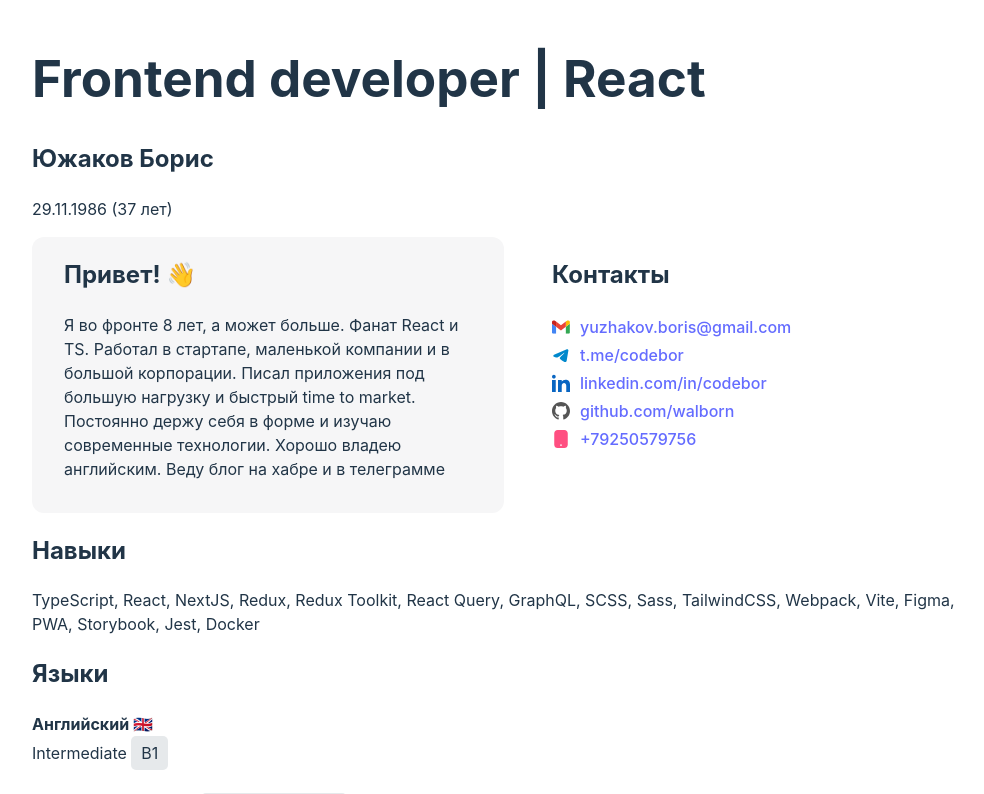
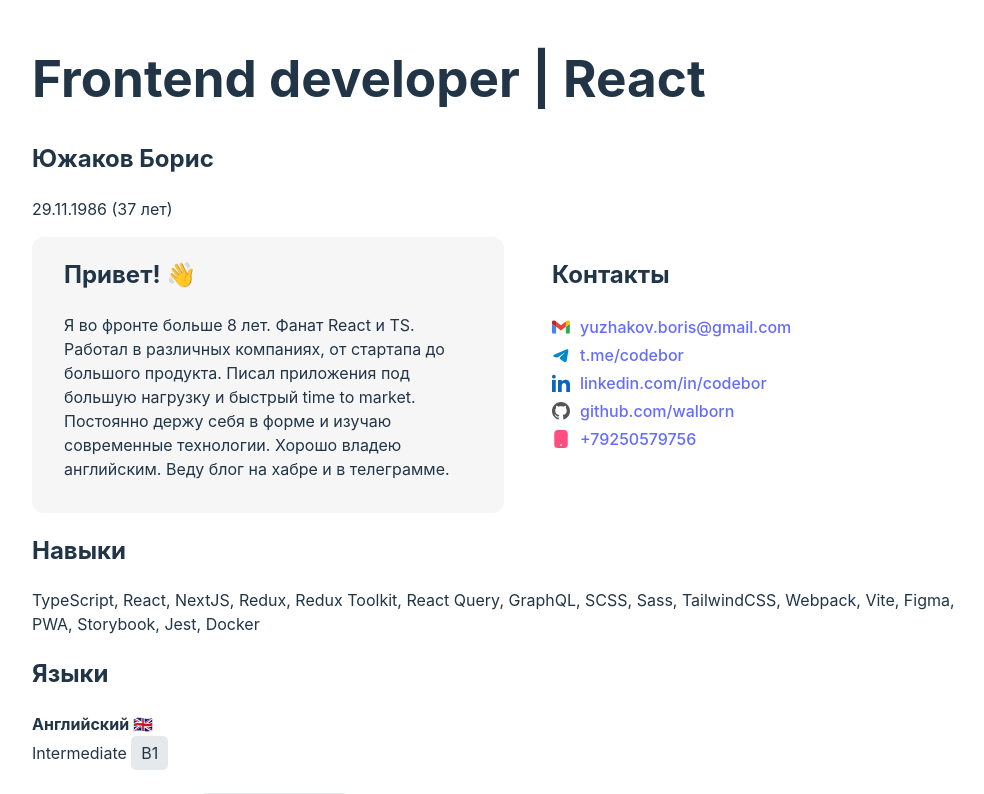
Before and after one commit to walborn/walborn.github.io, a React (Vite) app: page / in a window 1280 px wide. Shown: the top 794 px of the page, without its empty margins (128-1112 px from the left). Built offline with nearby package versions, Linux system fonts and the light colour scheme.

Commit message:
📘 changed meta description docs

```diff
--- a/index.html
+++ b/index.html
@@ -12,8 +12,9 @@
   <link rel="apple-touch-icon" href="avatar.png" />
   <link rel="mask-icon" href="favicon-mask.svg" color="#49B882" />
   <link rel="icon" href="favicon.png" />
-  <meta property="og:title" content="Boris Yuzhakov | Frontend | React" />
-  <meta property="og:description" content="" />
+  <meta property="og:title" content="Frontend Developer. ReactJS. Yuzhakov Boris. " />
+  <meta property="og:description" content="Hi! 👋 I am in frontend for over 8 years. I love React and TS. And love to share knowledge. Blogging at https://habr.com/ru/users/borisyuzhakov`,
+" />
   <meta property="og:image" content="avatar.png" />
   <meta property="og:image:width" content="400" />
   <meta property="og:image:height" content="400" />
--- a/src/resume/boris.yuzhakov.tsx
+++ b/src/resume/boris.yuzhakov.tsx
@@ -12,8 +12,8 @@ const resume: Resume = {
   name: 'Южаков Борис',
   birthday: new Date(1986, 10, 29),
   hello: `
-     Я во фронте 8 лет, а может больше. Фанат React и TS. Работал в стартапе, маленькой компании и в большой корпорации. Писал приложения под большую нагрузку и быстрый time to market.
-    Постоянно держу себя в форме и изучаю современные технологии. Хорошо владею английским. Веду блог на хабре и в телеграмме`,
+    Я во фронте больше 8 лет. Фанат React и TS. Работал в различных компаниях, от стартапа до большого продукта. Писал приложения под большую нагрузку и быстрый time to market.
+    Постоянно держу себя в форме и изучаю современные технологии. Хорошо владею английским. Веду блог на хабре и в телеграмме.`,
   contacts: [
     { name: 'email', icon: <img src={EmailSVG} className={styles.icon} alt="Email" />, value: 'yuzhakov.boris@gmail.com', link: 'mailto:yuzhakov.boris@gmail.com' },
     { name: 'telegram', icon: <img src={TelegramSVG} className={styles.icon} alt="Telegram" />, value: 't.me/codebor', link: 'https://t.me/codebor' },
```
